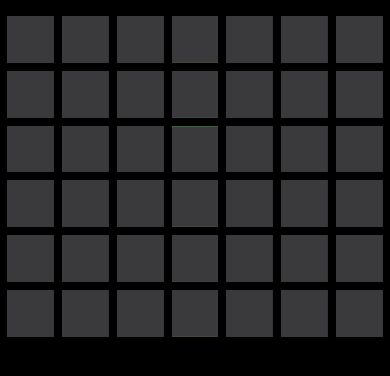
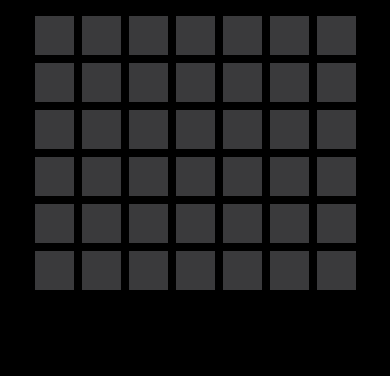
Before and after one commit to chr1s-b/vehicle, a website: page index.html in a window 390 px wide. Shown: the part 78-454 px from the top of the page. Drawn offline with Linux system fonts and the light colour scheme.

Commit message:
cat noidea.txt

```diff
--- a/style.css
+++ b/style.css
@@ -53,13 +53,6 @@ h1 {
     display: table-cell;
   }
 
-
-@media (orientation:portrait) {
-    .box {
-        height: 12vw;
-    }
-}
-
 #overlay {
     position: fixed;
     display: none;
@@ -108,3 +101,10 @@ h1 {
 .correct {
     background-position:top;
 }
+
+
+@media (max-width: 600px) {
+    .box {
+        height: 10vw;
+    }
+}
```
